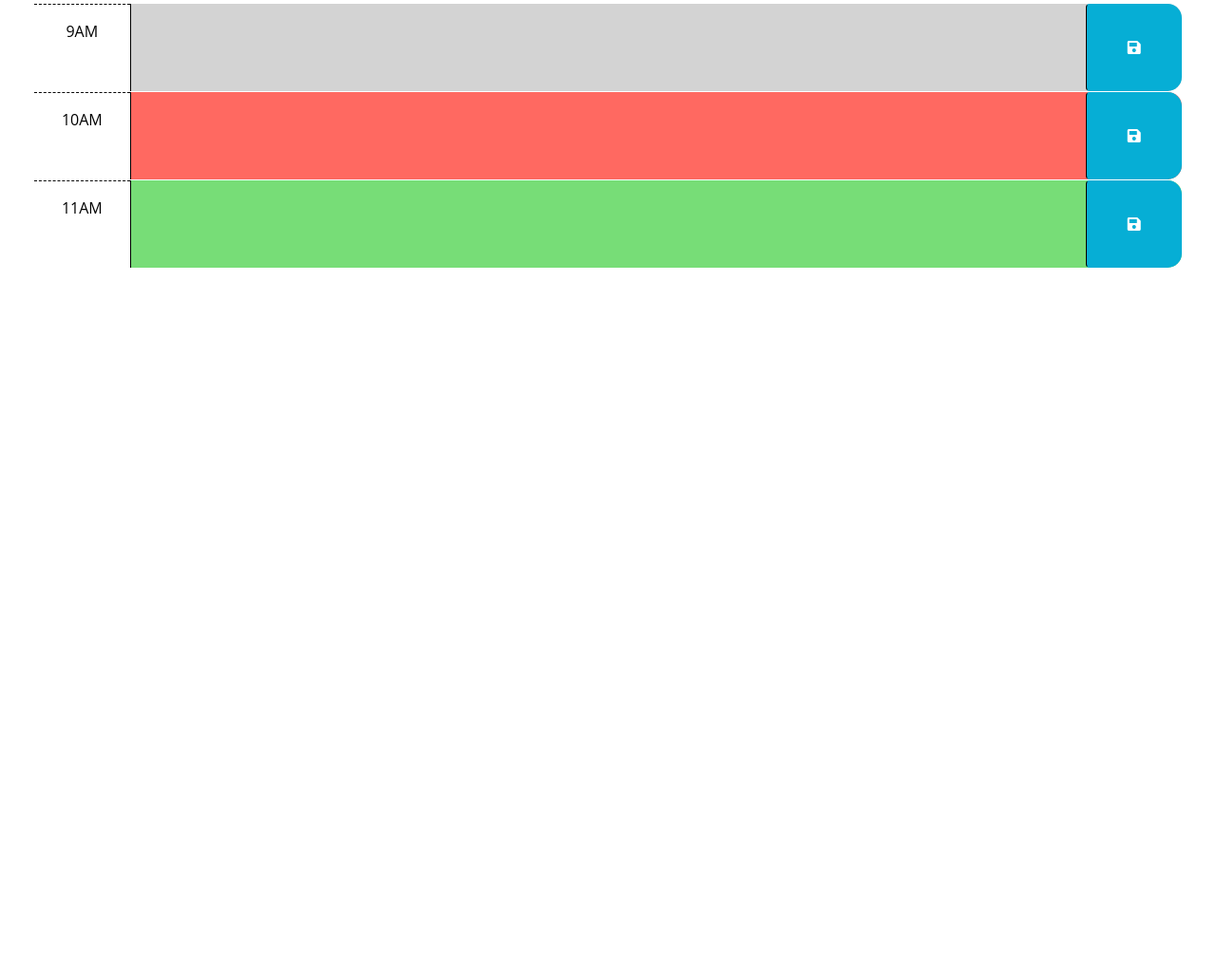
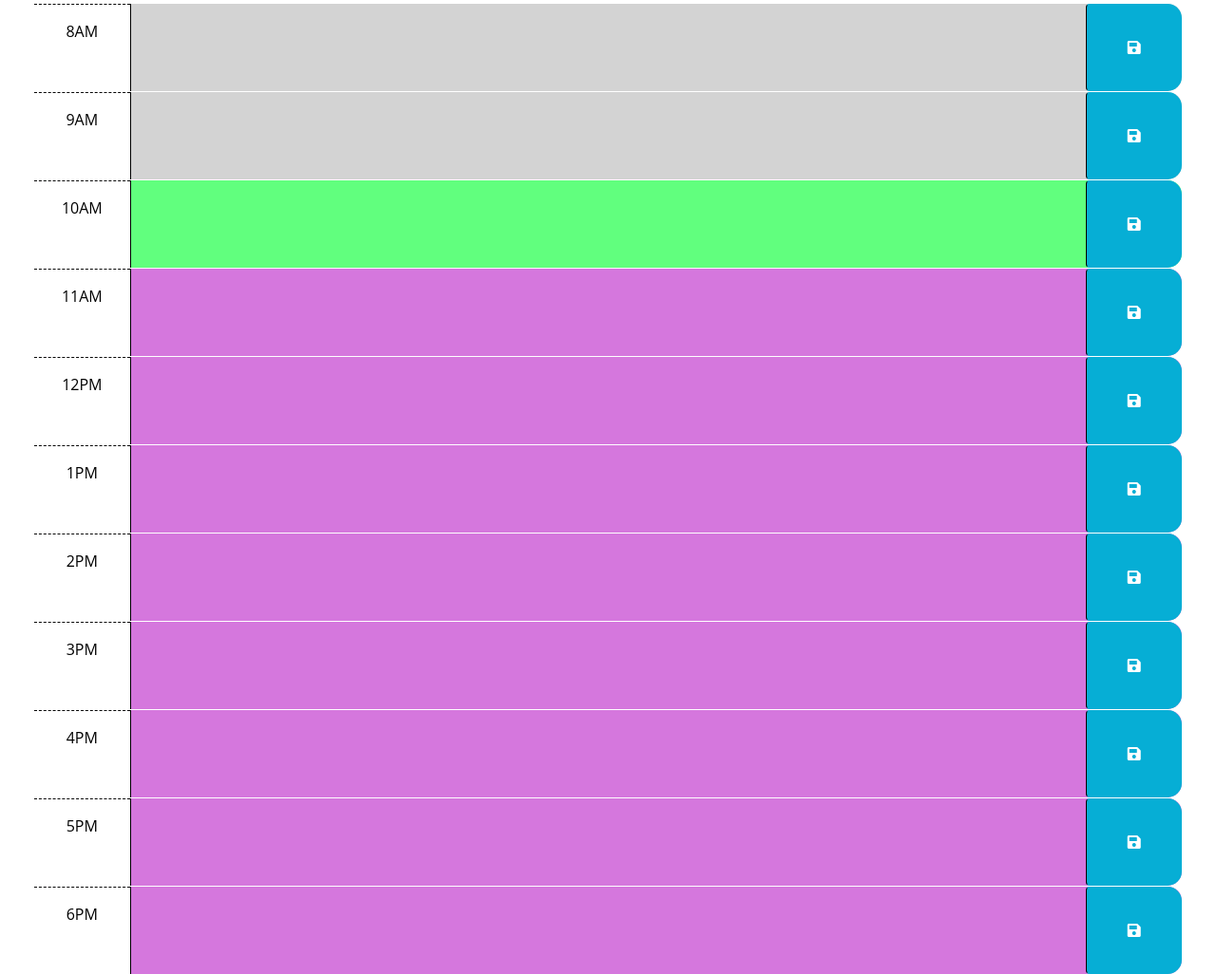
Before and after one commit to alathea23/Daily-Diligence-Development, a plain HTML site: page Develop/index.html in a window 1280 px wide. Shown: the part 248-1274 px from the top of the page at 95% size. Before the commit the page ends 800 px from the top, so only its background shows below. Drawn offline with nearby package versions, Linux system fonts and the light colour scheme.

Commit message:
Adding in full time blocks

```diff
--- a/Develop/index.html
+++ b/Develop/index.html
@@ -1,25 +1,15 @@
 <!DOCTYPE html>
 <html lang="en">
+
 <head>
   <meta charset="UTF-8" />
   <meta name="viewport" content="width=device-width, initial-scale=1.0" />
   <meta http-equiv="X-UA-Compatible" content="ie=edge" />
-    <link
-      href="https://cdn.jsdelivr.net/npm/bootstrap@5.1.3/dist/css/bootstrap.min.css"
-      rel="stylesheet"
-      integrity="sha384-1BmE4kWBq78iYhFldvKuhfTAU6auU8tT94WrHftjDbrCEXSU1oBoqyl2QvZ6jIW3"
-      crossorigin="anonymous"
-    />
-    <link
-      rel="stylesheet"
-      href="https://use.fontawesome.com/releases/v5.8.1/css/all.css"
-      integrity="sha384-50oBUHEmvpQ+1lW4y57PTFmhCaXp0ML5d60M1M7uH2+nqUivzIebhndOJK28anvf"
-      crossorigin="anonymous"
-    />
-    <link
-      href="https://fonts.googleapis.com/css2?family=Fira+Sans:wght@400;700&display=swap"
-      rel="stylesheet"
-    />
+  <link href="https://cdn.jsdelivr.net/npm/bootstrap@5.1.3/dist/css/bootstrap.min.css" rel="stylesheet"
+    integrity="sha384-1BmE4kWBq78iYhFldvKuhfTAU6auU8tT94WrHftjDbrCEXSU1oBoqyl2QvZ6jIW3" crossorigin="anonymous" />
+  <link rel="stylesheet" href="https://use.fontawesome.com/releases/v5.8.1/css/all.css"
+    integrity="sha384-50oBUHEmvpQ+1lW4y57PTFmhCaXp0ML5d60M1M7uH2+nqUivzIebhndOJK28anvf" crossorigin="anonymous" />
+  <link href="https://fonts.googleapis.com/css2?family=Fira+Sans:wght@400;700&display=swap" rel="stylesheet" />
   <link rel="stylesheet" href="style.css" />
   <title>Work Day Scheduler</title>
 </head>
@@ -31,17 +21,14 @@
     <p id="currentDay" class="lead"></p>
   </header>
   <div class="container-fluid px-5">
-      <!-- Use class for "past", "present", and "future" to apply styles to the
-        time-block divs accordingly. The javascript will need to do this by
-        adding/removing these classes on each div by comparing the hour in the
-        id to the current hour. The html provided below is meant to be an example
-        demonstrating how the css provided can be leveraged to create the
-        desired layout and colors. The html below should be removed or updated
-        in the finished product. Remember to delete this comment once the
-        code is implemented.
-        -->
+    <div id="hour-8" class="row time-block past">
+      <div class="col-2 col-md-1 hour text-center py-3">8AM</div>
+      <textarea class="col-8 col-md-10 description" rows="3"> </textarea>
+      <button class="btn saveBtn col-2 col-md-1" aria-label="save">
+        <i class="fas fa-save" aria-hidden="true"></i>
+      </button>
+    </div>
 
-      <!-- Example of a past time block. The "past" class adds a gray background color. -->
     <div id="hour-9" class="row time-block past">
       <div class="col-2 col-md-1 hour text-center py-3">9AM</div>
       <textarea class="col-8 col-md-10 description" rows="3"> </textarea>
@@ -50,7 +37,6 @@
       </button>
     </div>
 
-      <!-- Example of a present time block. The "present" class adds a red background color. -->
     <div id="hour-10" class="row time-block present">
       <div class="col-2 col-md-1 hour text-center py-3">10AM</div>
       <textarea class="col-8 col-md-10 description" rows="3"> </textarea>
@@ -59,7 +45,6 @@
       </button>
     </div>
 
-      <!-- Example of a future time block. The "future" class adds a green background color. -->
     <div id="hour-11" class="row time-block future">
       <div class="col-2 col-md-1 hour text-center py-3">11AM</div>
       <textarea class="col-8 col-md-10 description" rows="3"> </textarea>
@@ -67,13 +52,61 @@
         <i class="fas fa-save" aria-hidden="true"></i>
       </button>
     </div>
+  <div id="hour-12" class="row time-block future">
+    <div class="col-2 col-md-1 hour text-center py-3">12PM</div>
+    <textarea class="col-8 col-md-10 description" rows="3"> </textarea>
+    <button class="btn saveBtn col-2 col-md-1" aria-label="save">
+      <i class="fas fa-save" aria-hidden="true"></i>
+    </button>
   </div>
-
+  <div id="hour-1" class="row time-block future">
+    <div class="col-2 col-md-1 hour text-center py-3">1PM</div>
+    <textarea class="col-8 col-md-10 description" rows="3"> </textarea>
+    <button class="btn saveBtn col-2 col-md-1" aria-label="save">
+      <i class="fas fa-save" aria-hidden="true"></i>
+    </button>
+  </div>
+  <div id="hour-2" class="row time-block future">
+    <div class="col-2 col-md-1 hour text-center py-3">2PM</div>
+    <textarea class="col-8 col-md-10 description" rows="3"> </textarea>
+    <button class="btn saveBtn col-2 col-md-1" aria-label="save">
+      <i class="fas fa-save" aria-hidden="true"></i>
+    </button>
+  </div>
+  <div id="hour-3" class="row time-block future">
+    <div class="col-2 col-md-1 hour text-center py-3">3PM</div>
+    <textarea class="col-8 col-md-10 description" rows="3"> </textarea>
+    <button class="btn saveBtn col-2 col-md-1" aria-label="save">
+      <i class="fas fa-save" aria-hidden="true"></i>
+    </button>
+  </div>
+  <div id="hour-4" class="row time-block future">
+    <div class="col-2 col-md-1 hour text-center py-3">4PM</div>
+    <textarea class="col-8 col-md-10 description" rows="3"> </textarea>
+    <button class="btn saveBtn col-2 col-md-1" aria-label="save">
+      <i class="fas fa-save" aria-hidden="true"></i>
+    </button>
+  </div>
+  <div id="hour-5" class="row time-block future">
+    <div class="col-2 col-md-1 hour text-center py-3">5PM</div>
+    <textarea class="col-8 col-md-10 description" rows="3"> </textarea>
+    <button class="btn saveBtn col-2 col-md-1" aria-label="save">
+      <i class="fas fa-save" aria-hidden="true"></i>
+    </button>
+  </div>
+  <div id="hour-6" class="row time-block future">
+    <div class="col-2 col-md-1 hour text-center py-3">6PM</div>
+    <textarea class="col-8 col-md-10 description" rows="3"> </textarea>
+    <button class="btn saveBtn col-2 col-md-1" aria-label="save">
+      <i class="fas fa-save" aria-hidden="true"></i>
+    </button>
+  </div>
+  </div>
   <script src="https://cdnjs.cloudflare.com/ajax/libs/jquery/3.2.1/jquery.min.js"></script>
   <script src="https://cdn.jsdelivr.net/npm/dayjs@1.11.3/dayjs.min.js"
-    integrity="sha256-iu/zLUB+QgISXBLCW/mcDi/rnf4m4uEDO0wauy76x7U="
-    crossorigin="anonymous"></script>
+    integrity="sha256-iu/zLUB+QgISXBLCW/mcDi/rnf4m4uEDO0wauy76x7U=" crossorigin="anonymous"></script>
 
   <script src="script.js"></script>
 </body>
+
 </html>
--- a/Develop/style.css
+++ b/Develop/style.css
@@ -36,12 +36,12 @@ textarea {
 }
 
 .present {
-  background-color: #ff6961;
+  background-color: #61ff7e;
   color: white;
 }
 
 .future {
-  background-color: #77dd77;
+  background-color: #d577dd;
   color: white;
 }
 
```
Lines whose indentation alone changed are shown as unchanged.
